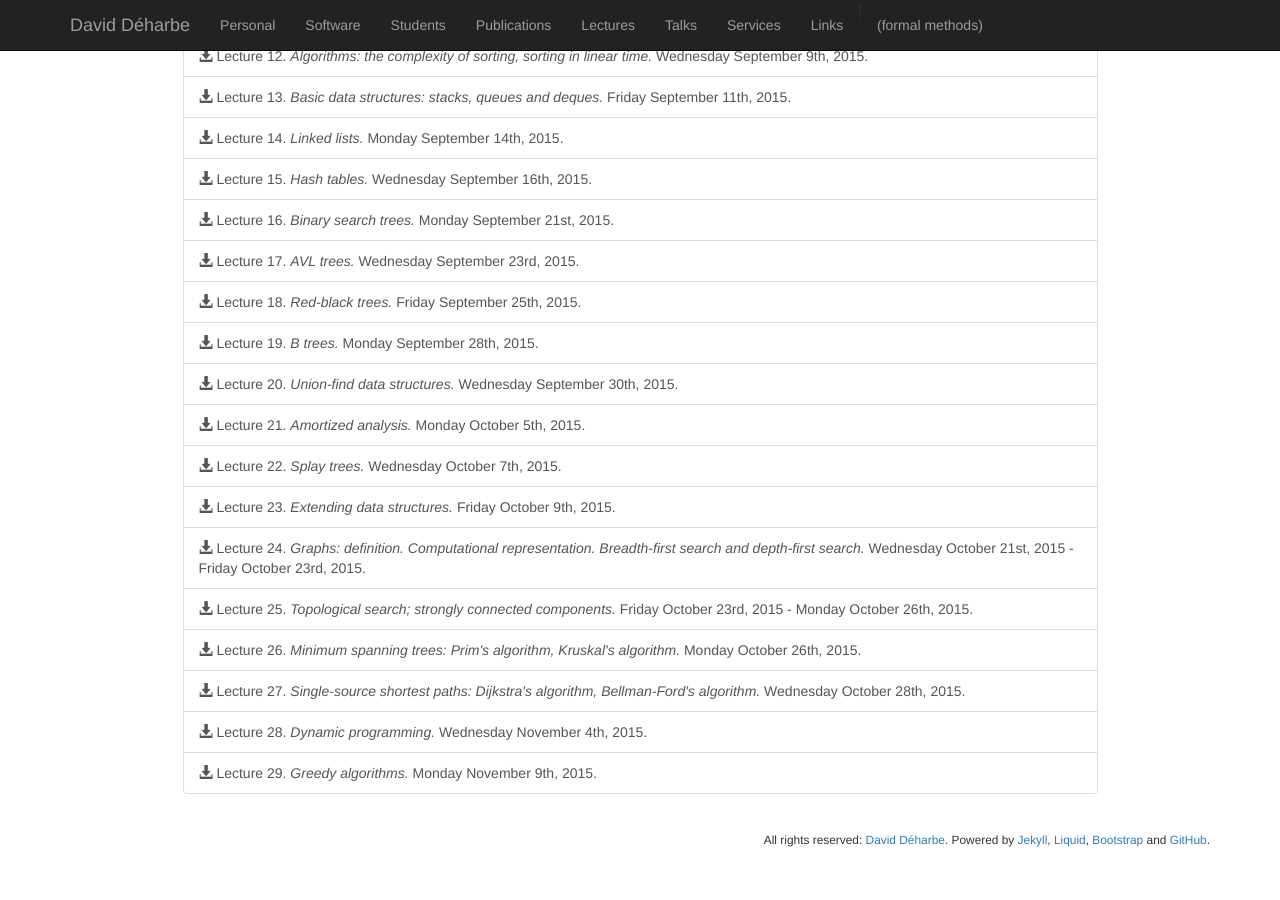
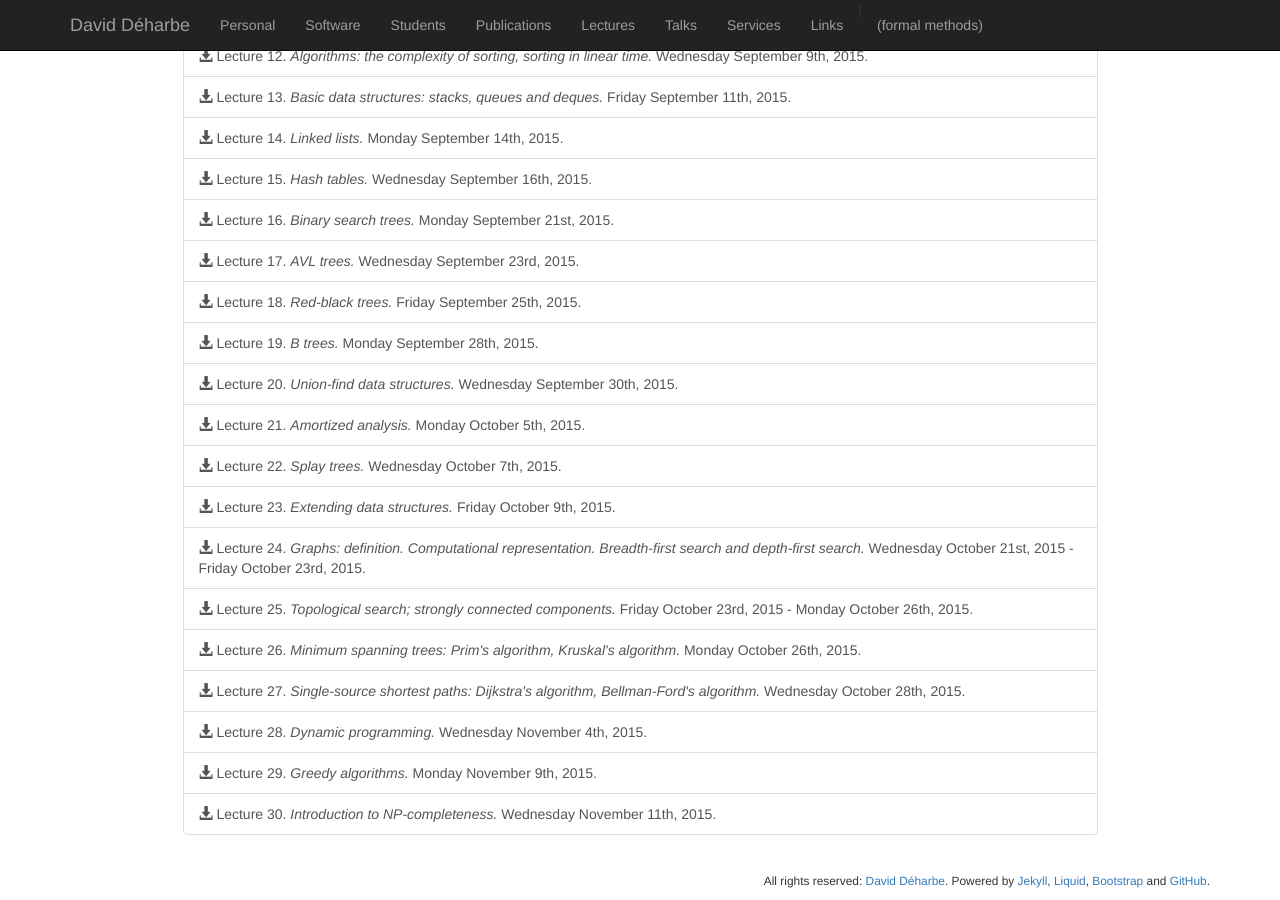
Before and after one commit to DavidDeharbe/DavidDeharbe.github.io, a Jekyll site: the page built from lectures.html, in a window 1280 px wide and 900 px high, scrolled down 764 px. Built offline with Jekyll 4.4.1, drawn with Linux system fonts in a browser that asks for light colours; Markdown is read by kramdown in place of the engine named in the settings; before the commit the page ends 1623 px from its top, so only the background shows below that.

Commit message:
last lecture :-)

```diff
--- a/lectures.html
+++ b/lectures.html
@@ -14,8 +14,8 @@
   <div class="panel-body">
     <div class="progress">
       <div class="progress-bar progress-bar-info progress-bar-striped" role="progressbar" aria-valuenow="97"
-	aria-valuemin="0" aria-valuemax="97" style="width:97%">
-	<span class="sr-only">97% Complete</span>
+	aria-valuemin="0" aria-valuemax="100" style="width:100%">
+	<span class="sr-only">100% Complete</span>
       </div>
     </div>
     <div class="list-group">
@@ -48,6 +48,7 @@
       <a href="{{ site.url }}/downloads/lectures/2015.2/dim0806/aula27.pdf" class="list-group-item"><span class="glyphicon glyphicon-download-alt"></span> Lecture 27. <i>Single-source shortest paths: Dijkstra's algorithm, Bellman-Ford's algorithm.</i> Wednesday October 28th, 2015.</a>
       <a href="{{ site.url }}/downloads/lectures/2015.2/dim0806/aula28.pdf" class="list-group-item"><span class="glyphicon glyphicon-download-alt"></span> Lecture 28. <i>Dynamic programming.</i> Wednesday November 4th, 2015.</a>
       <a href="{{ site.url }}/downloads/lectures/2015.2/dim0806/aula29.pdf" class="list-group-item"><span class="glyphicon glyphicon-download-alt"></span> Lecture 29. <i>Greedy algorithms.</i> Monday November 9th, 2015.</a>
+      <a href="{{ site.url }}/downloads/lectures/2015.2/dim0806/aula30.pdf" class="list-group-item"><span class="glyphicon glyphicon-download-alt"></span> Lecture 30. <i>Introduction to NP-completeness.</i> Wednesday November 11th, 2015.</a>
     </div>
   </div>
 </div>
```
Also changed, not shown: 1 other file.
